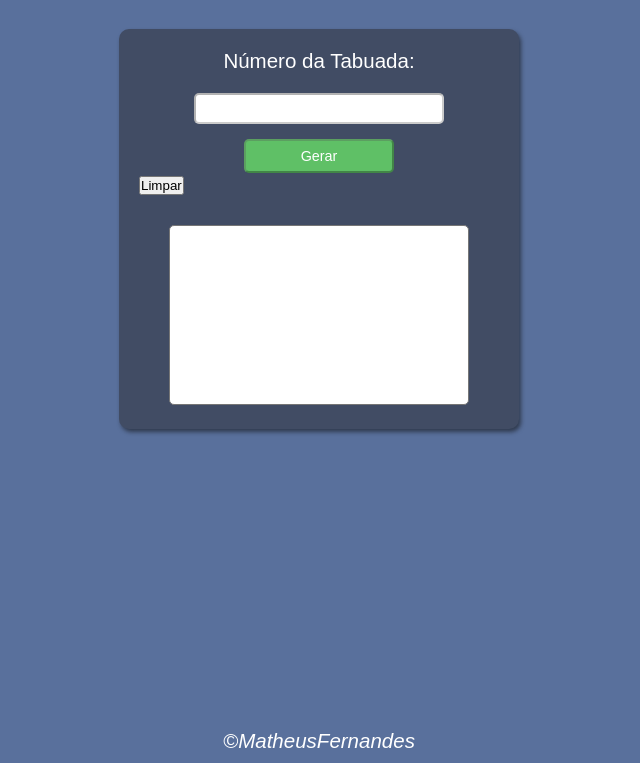
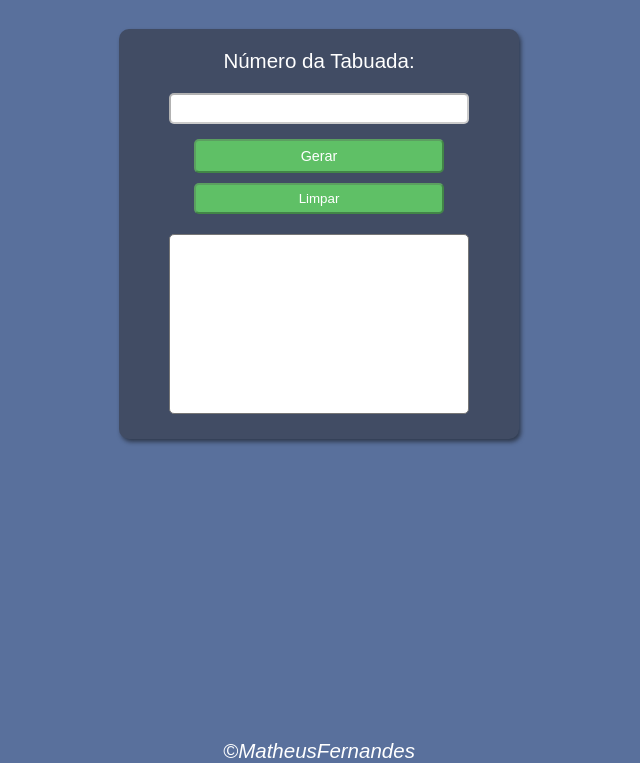
Before and after one commit to matheusfernandes-git/table-generator, a plain HTML site: page index.html in a window 1280 px wide. Both pictures are taken after a click on the button "Limpar". Shown: the part 158-921 px from the top of the page, without its empty margins (321-961 px from the left). Drawn offline with Linux system fonts and the light colour scheme.

Commit message:
gerador de tabuada completo

```diff
--- a/estilos/media-query.css
+++ b/estilos/media-query.css
@@ -1,7 +1,16 @@
 @media screen and (min-width: 768px) and (max-width: 998px){
+
+    div > h1{
+        font-size: 1.6em;
+    }
+
     section{
         width: 400px;
-        height: 400px;
+        height: 410px;
+    }
+
+    #n{
+        width: 300px;
     }
 
     #seleTab{
@@ -12,7 +21,12 @@
     #botao{
         margin-top: 15px;
         padding: 7px;
-        width: 120px;
+        width: 250px;
+    }
+
+    #limpar{
+        width: 250px;
+        margin-left: 55px;
     }
 
     footer{
@@ -28,7 +42,11 @@
 
     section{
         width: 400px;
-        height: 400px;
+        height: 410px;
+    }
+
+    #n{
+        width: 300px;
     }
 
     #seleTab{
@@ -39,10 +57,14 @@
     #botao{
         margin-top: 15px;
         padding: 7px;
-        width: 150px;
+        width: 250px;
         font-size: 0.7em;
     }
 
+    #limpar{
+        width: 250px;
+        margin-left: 55px;
+    }
     footer{
         margin-top: 300px;
     }
--- a/estilos/style.css
+++ b/estilos/style.css
@@ -28,7 +28,7 @@ section{
     border-radius: 10px;
     padding: 20px;
     width: 300px;
-    height: 380px;
+    height: 400px;
     margin: auto;
     box-shadow: 2px 3px 4px rgba(15, 15, 15, 0.548);
 }
@@ -44,9 +44,9 @@ section{
 #botao{
     background-color: rgba(103, 223, 103, 0.795);
     color: #ffffff;
-    padding: 6px;
-    margin-top: 10px;
-    width: 80px;
+    padding: 7px;
+    margin-top: 15px;
+    width: 200px;
     border-radius: 5px;
     border-color: rgba(0, 0, 0, 0.301);
     cursor: pointer;
@@ -57,8 +57,25 @@ section{
     color: #ffffff;
 }
 
+#limpar{
+    background-color: rgba(103, 223, 103, 0.795);
+    color: #ffffff;
+    padding: 6px;
+    margin-top: 10px;
+    margin-left: 30px;
+    width: 200px;
+    border-radius: 5px;
+    border-color: rgba(0, 0, 0, 0.301);
+    cursor: pointer;
+}
+
+#limpar:hover{
+    background-color: rgba(0, 128, 0, 0.836);
+    color: #ffffff;
+}
+
 #seleTab{
-    margin-top: 30px;
+    margin-top: 20px;
     text-align: center;
     width: 260px;
     padding: 9px;
@@ -67,7 +84,7 @@ section{
 
 footer {
     text-align: center;
-    margin-top: 330px;
+    margin-top: 300px;
     color:white;
     font-style: italic;
 }
--- a/script.js
+++ b/script.js
@@ -18,6 +18,7 @@ function gerar(){
  }
 
  function limpar(){
-    limpar.innerHTML = document.getElementById('n') = ''
-    document.getElementById('seleTab') =''
+    document.getElementById('n').value = ''
+    let tab = document.getElementById('seleTab')
+    tab.innerHTML = ''
  }
```
